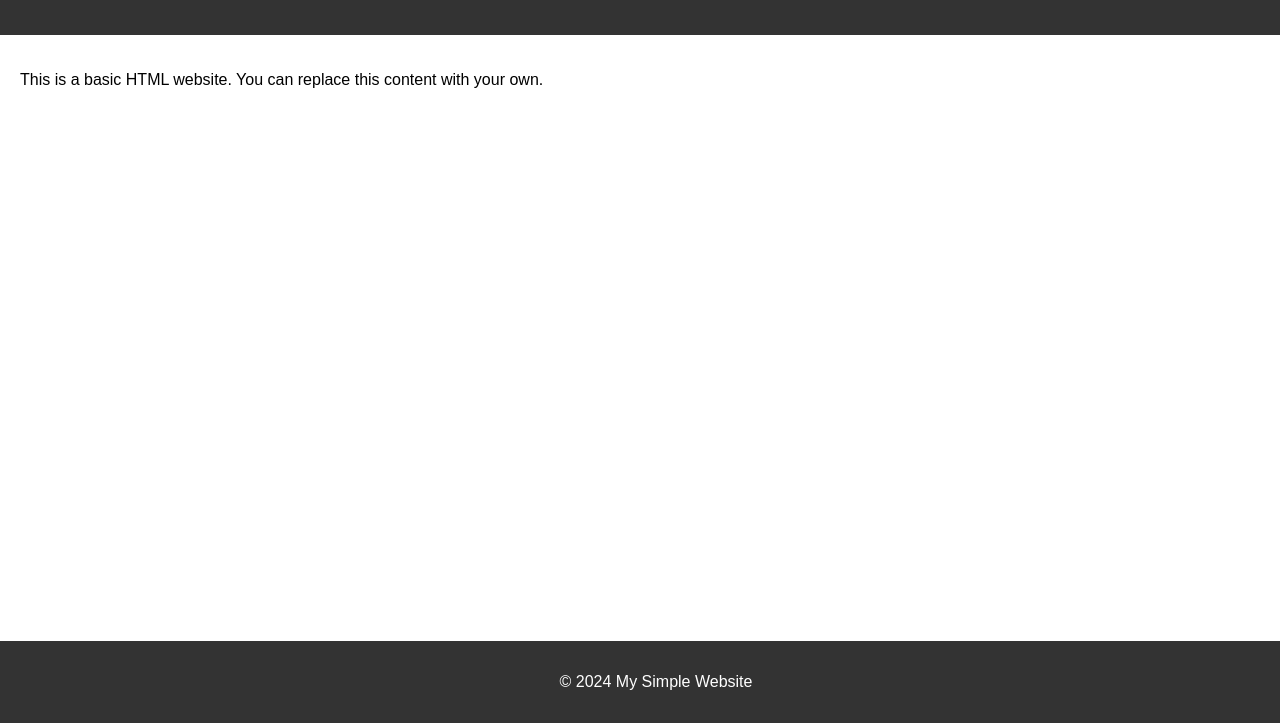
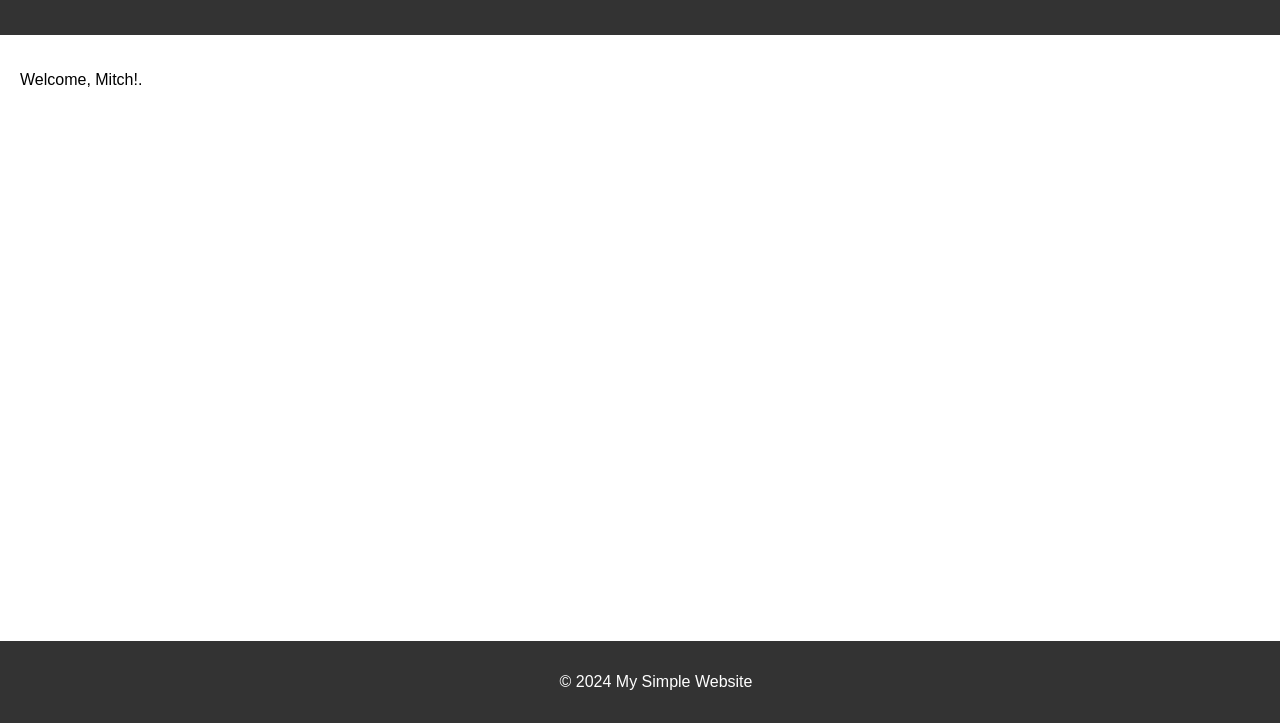
Before and after one commit to Djananicole/My-Website, a plain HTML site: page my website.html in a window 1280 px wide. Shown: the part 77-800 px from the top of the page. Drawn offline with Linux system fonts and the light colour scheme.

Commit message:
Update my website.html

```diff
--- a/my website.html
+++ b/my website.html
@@ -41,7 +41,7 @@
     </header>
 
     <main>
-        <p>This is a basic HTML website. You can replace this content with your own.</p>
+        <p>Welcome, Mitch!.</p>
     </main>
 
     <footer>
```
